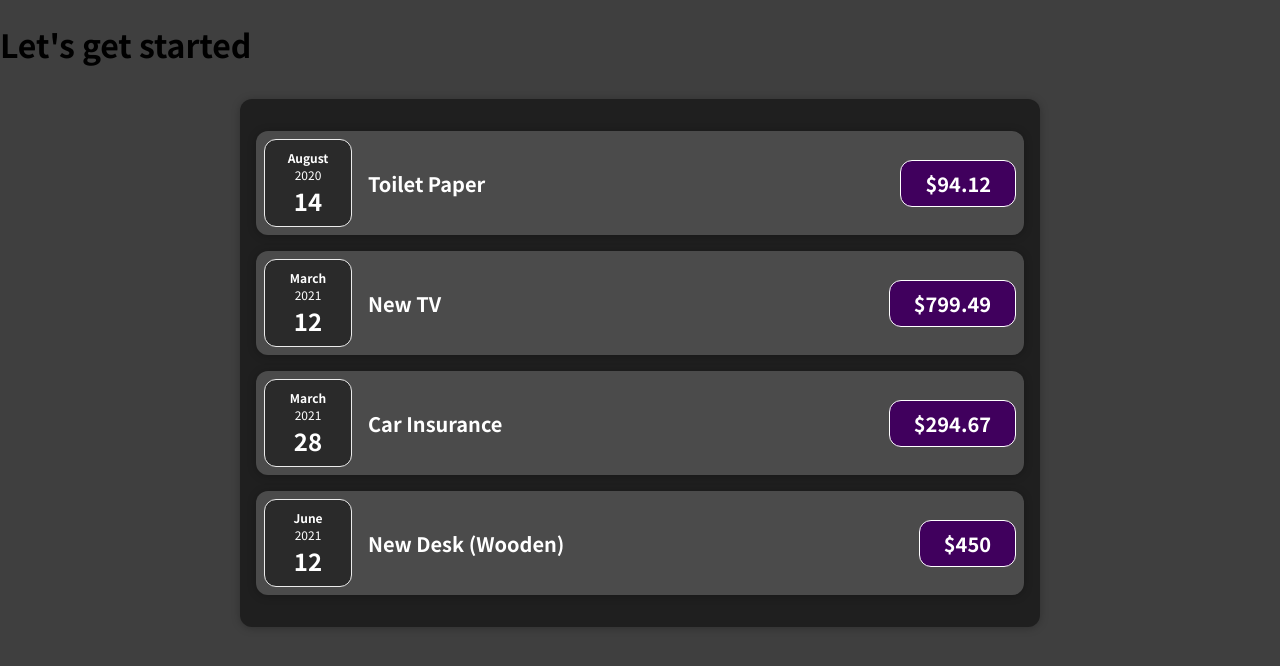
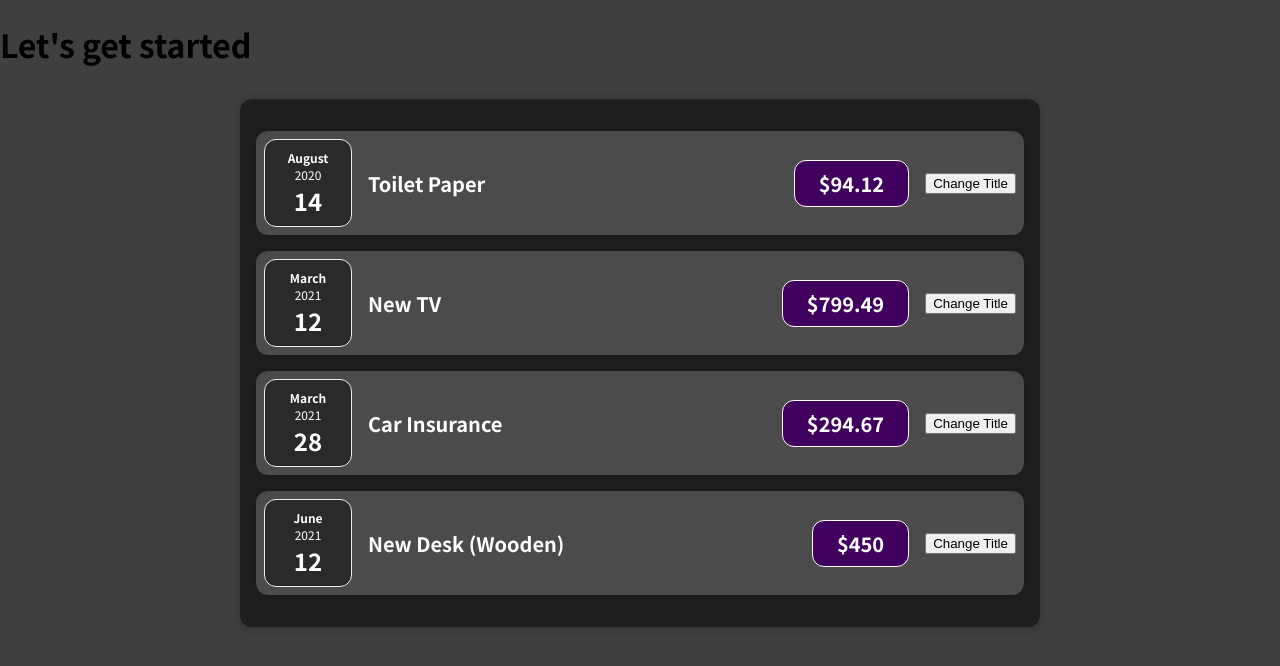
Before and after one commit to riskaagung11/React-State-and-Working-with-Event, a React (Vite) app: page / in a window 1280 px wide. Shown: the top 666 px of the page. Built offline with nearby package versions, Linux system fonts and the light colour scheme.

Commit message:
Working with 'State'

```diff
--- a/src/components/Expense/ExpenseItem.jsx
+++ b/src/components/Expense/ExpenseItem.jsx
@@ -1,14 +1,23 @@
 import ExpenseDate from "./ExpanseDate";
 import Card from "../UI/Card";
 import "./ExpenseItem.css";
+import { useState } from "react";
 
 const ExpenseItem = (props) => {
+  const [title, setTitle] = useState(props.title);
+
+  const clickHandler = () => {
+    setTitle("Update");
+    console.log(title);
+  };
+
   return (
     <Card className="expense-item">
       <ExpenseDate date={props.date} />
       <div className="expense-item__description">
-        <h2>{props.title}</h2>
+        <h2>{title}</h2>
         <div className="expense-item__price">${props.amount}</div>
+        <button onClick={clickHandler}>Change Title</button>
       </div>
     </Card>
   );
```
